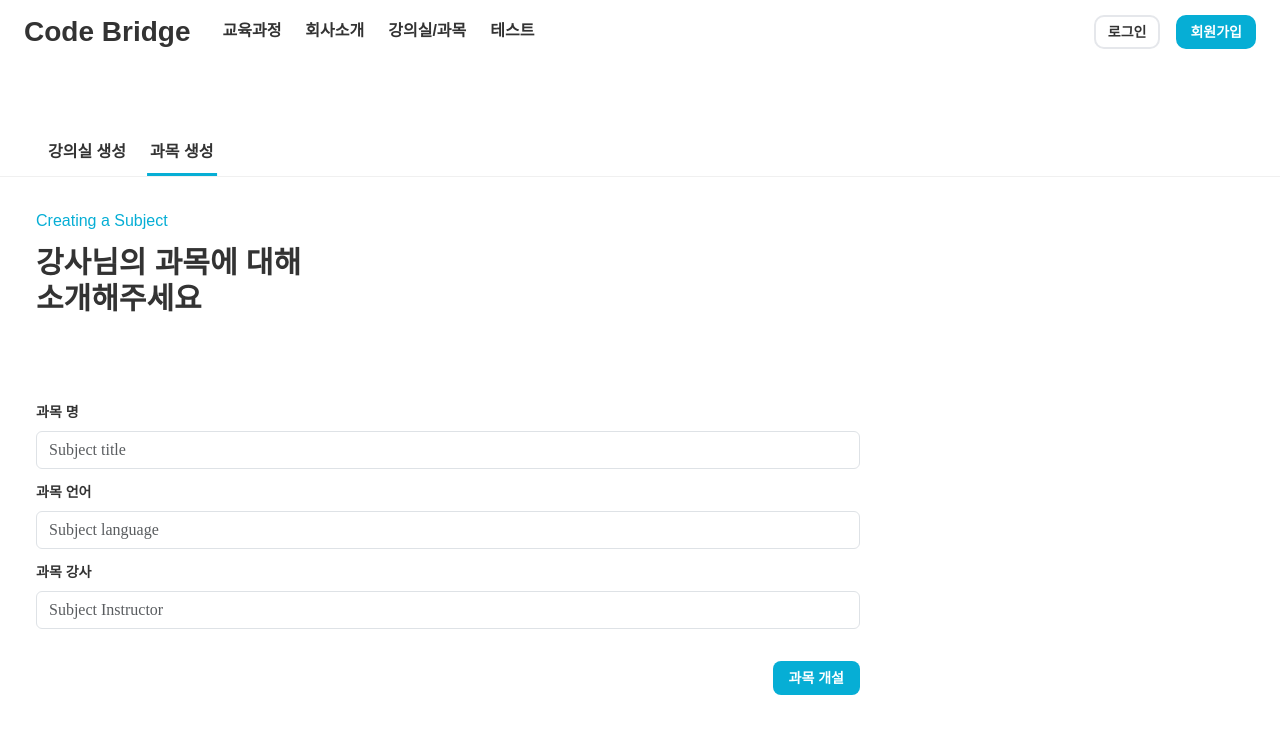
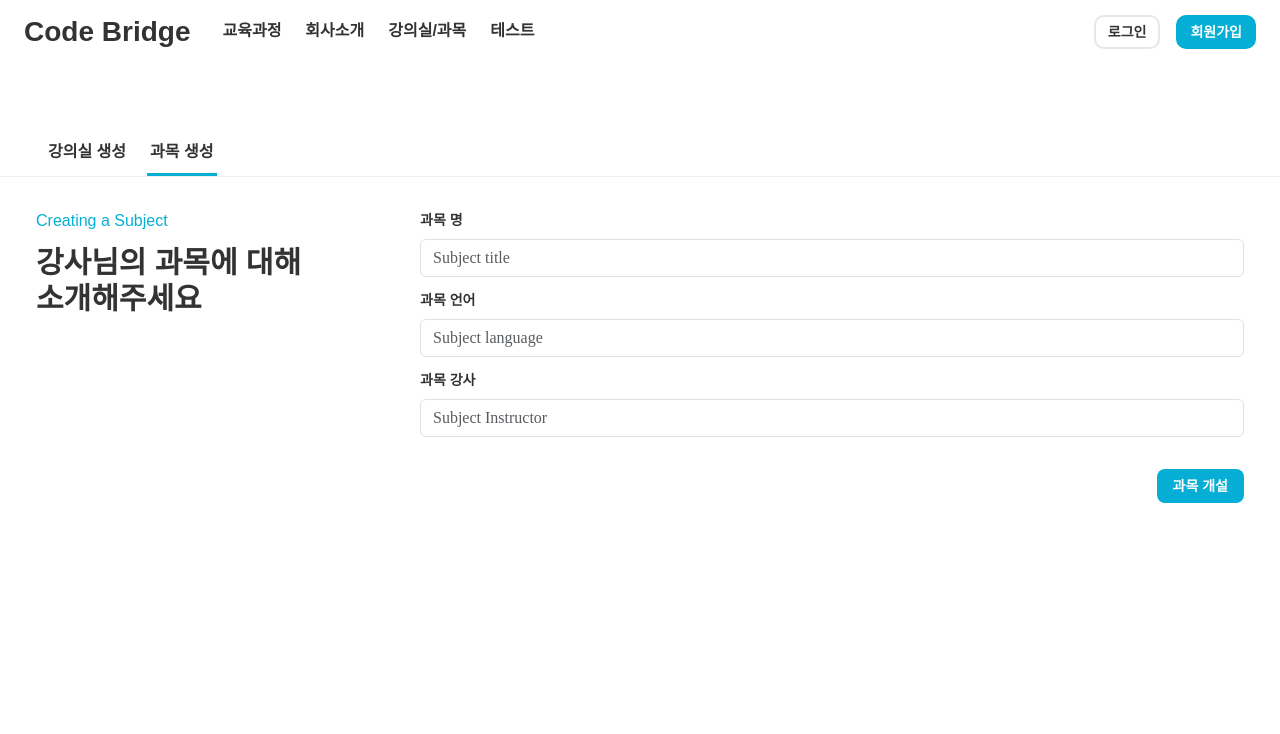
Before and after one commit to BaikJinHyeock/CodeBridge_Front, a React (Create React App) app: page /SubWrite in a window 1280 px wide. Shown: the top 734 px of the page. Built offline with nearby package versions, Linux system fonts and the light colour scheme; a web font is replaced by a local one; what quill-image-drop-and-paste, quill-image-resize would draw is missing.

Commit message:
백진혁_푸쉬

```diff
--- a/src/SCSS/pages/_classWrite.module.scss
+++ b/src/SCSS/pages/_classWrite.module.scss
@@ -41,7 +41,7 @@
   }
 
   .first_container {
-    /* display: none; */
+    display: flex;
     width: 100%;
 
     .left_container {
@@ -135,7 +135,7 @@
     }
   }
   .second_container {
-    /* display: none; */
+    display: flex;
     width: 100%;
 
     .left_container {
@@ -229,7 +229,3 @@
     }
   }
 }
-
-.active {
-  display: flex !important;
-}
```
